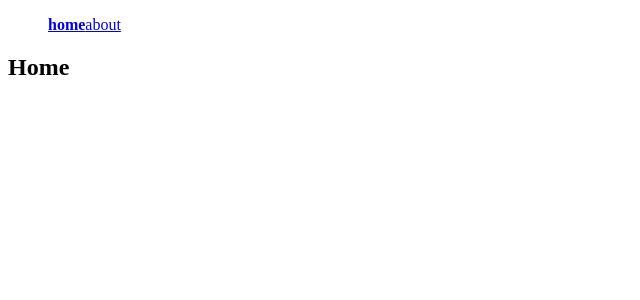
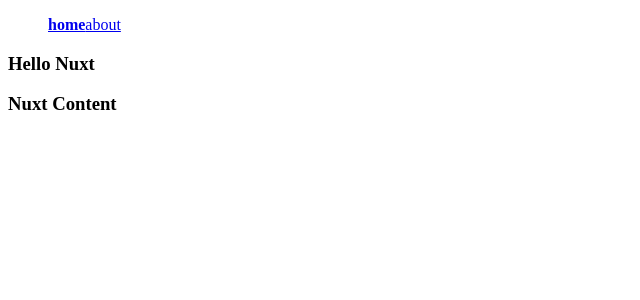
Before and after one commit to lipex360x/nuxt-ts, a Nuxt app: page / in a window 1280 px wide. Shown: the top 300 px of the page, without its empty margins (0-640 px from the left). Built offline with nearby package versions, Linux system fonts and the light colour scheme.

Commit message:
server side rendering

```diff
--- a/pages/index.vue
+++ b/pages/index.vue
@@ -1,15 +1,35 @@
 <template>
-  <h1>Home</h1>
+  <section>
+    <h1>{{ title }}</h1>
+    <h3>{{ content }}</h3>
+  </section>
 </template>
 
 <script lang="ts">
 import Vue from 'vue'
+
+function sleep(time: number) {
+  return new Promise((resolve) => setTimeout(resolve, time))
+}
+
 export default Vue.extend({
   layout: 'website',
 
+  async asyncData() {
+    await sleep(1500)
+
+    const title = 'Hello Nuxt'
+    const content = 'Nuxt Content'
+
+    console.log('async return')
+
+    return { title, content }
+  },
+
   data() {
     return {
-      title: 'Hello Nuxt'
+      title: '',
+      content: ''
     }
   },
 
@@ -19,6 +39,10 @@
     }
   },
 
+  async created() {
+
+  },
+
   mounted() {
     // this.$axios.$get('/post')
   }
```
